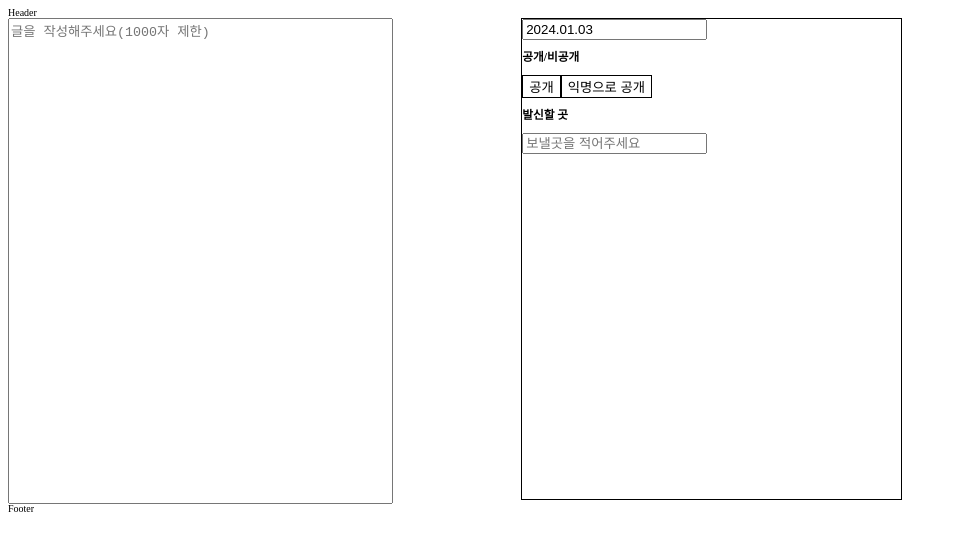
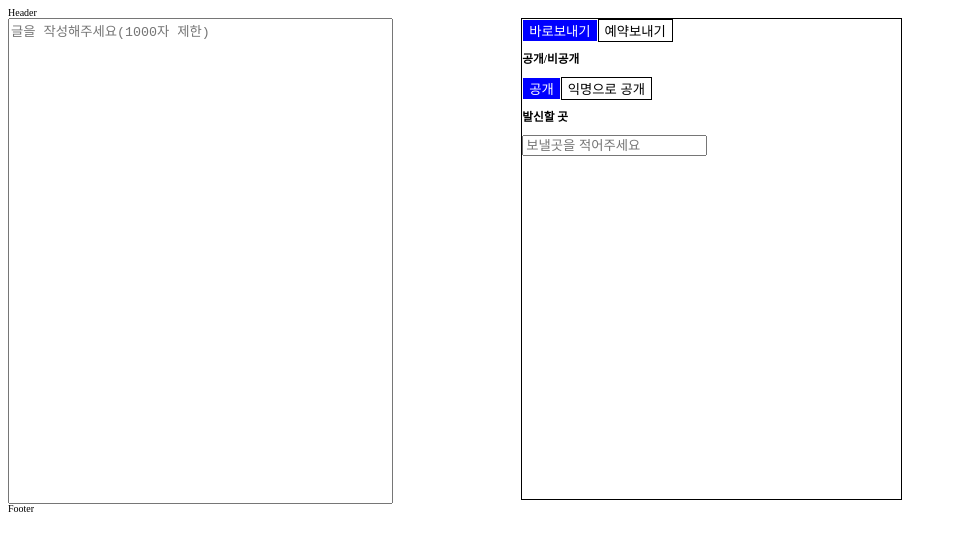
Before and after one commit to KANG0417/deepening-project-B03, a React (Create React App) app: page /WritingLetter in a window 1280 px wide. Shown: the top 550 px of the page, without its empty margins (0-957 px from the left). Built offline with nearby package versions, Linux system fonts and the light colour scheme.

Commit message:
Feature: 버튼토글기능, 캘린더 버튼별 on,off기능

```diff
--- a/src/components/writingletter/OptionBox.tsx
+++ b/src/components/writingletter/OptionBox.tsx
@@ -1,19 +1,45 @@
-import React from "react";
-import { useState } from "react";
+import React, { useState } from "react";
 import styled from "styled-components";
-
 import "react-datepicker/dist/react-datepicker.css";
 import Calendar from "./Calendar";
 
 const OptionBox = () => {
+  const [isSendImmediate, setIsSendImmediate] = useState<boolean>(true);
+  const [isImmediate, setIsImmediate] = useState<boolean>(true);
+
+  //바로보내기 or 예약보내기 버튼 활성화
+  const SendToggleButton = (isSendImmediate: boolean) => {
+    setIsSendImmediate(isSendImmediate);
+  };
+  //공개 or 비공개 버튼 활성화
+  const ToggleButton = (isImmediate: boolean) => {
+    setIsImmediate(isImmediate);
+  };
+
   return (
     <SOptionBox>
-      <Calendar />
+      <SPublicButton
+        onClick={() => SendToggleButton(true)}
+        active={isSendImmediate}
+      >
+        바로보내기
+      </SPublicButton>
+      <SPublicButton
+        onClick={() => SendToggleButton(false)}
+        active={!isSendImmediate}
+      >
+        예약보내기
+      </SPublicButton>
+      {isSendImmediate ? null : <Calendar />}
       <h3>공개/비공개</h3>
-      <SPublicButton>공개</SPublicButton>
-      <SPublicButton>익명으로 공개</SPublicButton>
+      <SPublicButton onClick={() => ToggleButton(true)} active={isImmediate}>
+        공개
+      </SPublicButton>
+      <SPublicButton onClick={() => ToggleButton(false)} active={!isImmediate}>
+        익명으로 공개
+      </SPublicButton>
       <h3>발신할 곳</h3>
-      <input placeholder="보낼곳을 적어주세요"></input>
+      <input placeholder="보낼곳을 적어주세요" />
     </SOptionBox>
   );
 };
@@ -24,7 +50,10 @@ const SOptionBox = styled.div`
   height: 60vh;
 `;
 
-const SPublicButton = styled.button`
+const SPublicButton = styled.button<{ active: boolean }>`
   border: 0.1px solid;
+  background-color: ${(props) => (props.active ? "#00f" : "#fff")};
+  color: ${(props) => (props.active ? "#fff" : "#000")};
 `;
+
 export default OptionBox;
```
